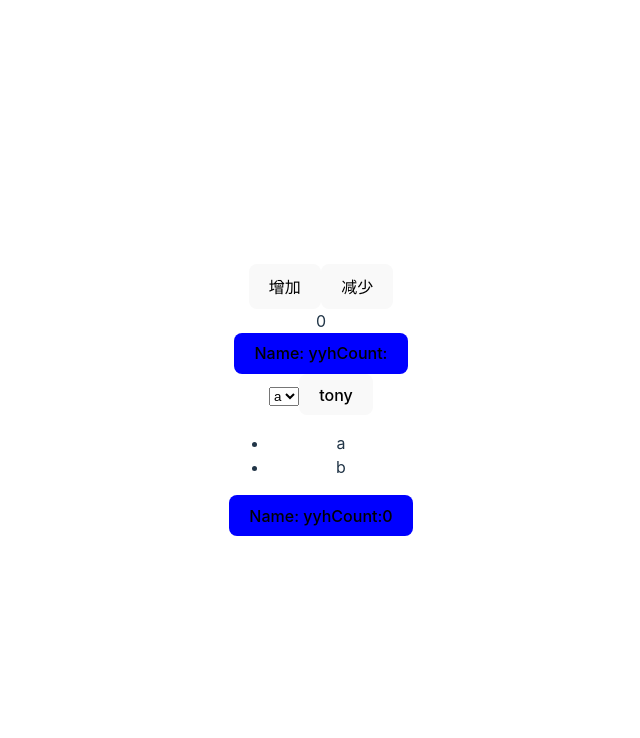
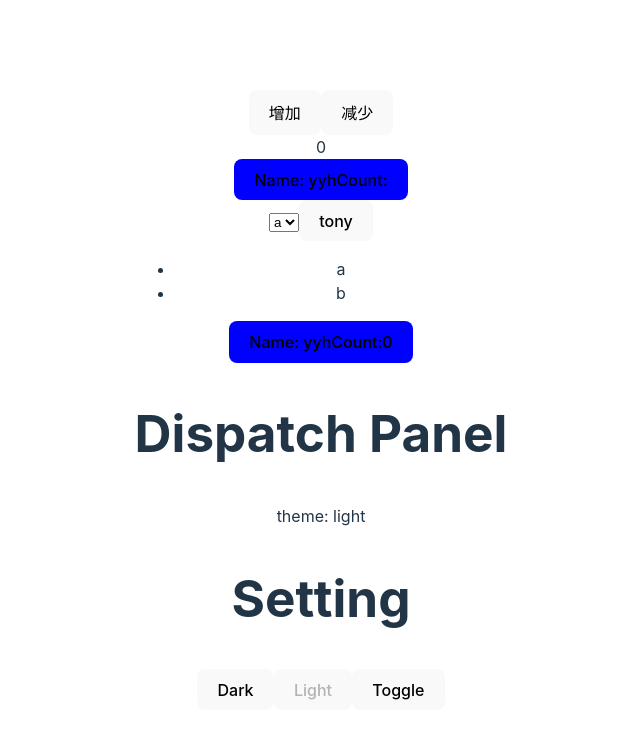
Before and after one commit to EthanShen10086/react-learning, a React (Vite) app: page / in a window 1280 px wide. Shown: the top 738 px of the page, without its empty margins (319-959 px from the left). Built offline with nearby package versions, Linux system fonts and the light colour scheme.

Commit message:
feat: add context usage

```diff
--- a/src/App.jsx
+++ b/src/App.jsx
@@ -4,6 +4,9 @@ import "./App.css";
 import { MyButton } from "./components/my-button";
 import { MyButton2 } from "./components/my-button2";
 import { ReduceCounter } from "./components/reduce-counter";
+import { DispatchPanel } from "./components/dispatch-panel";
+import { Setting } from "./components/setting";
+import { ThemeProvider } from "./components/theme-provider";
 
 const userList = [
   {
@@ -68,16 +71,21 @@ function App() {
         {isButton2 ? <MyButton2 /> : <MyButton />}
       </div>
       <select placeholder="select选择框">
-        {userList.map((item, index) =>
-        // 这里直接return了
+        {userList.map((item, index) => (
+          // 这里直接return了
           <option value={item.value} key={index}>
             {item.name}
           </option>
-        )}
+        ))}
       </select>
       <button onClick={handleFormateUserName}>{userName}</button>
       <ul> {userDOMList} </ul>
       <MyButton count={count} handleChangeCount={handleChangeCount} />
+      {/* 必须被ThemeProvider包裹不然的话disptach不会被获取到 */}
+      <ThemeProvider>
+        <DispatchPanel></DispatchPanel>
+        <Setting />
+      </ThemeProvider>
     </>
   );
 }
--- /dev/null
+++ b/src/components/dispatch-panel.jsx
@@ -0,0 +1,11 @@
+import { useTheme } from "./useTheme";
+
+export function DispatchPanel() {
+  const theme = useTheme();
+  return (
+    <section>
+      <h1>Dispatch Panel</h1>
+      <p>theme: {theme}</p>
+    </section>
+  );
+}
--- /dev/null
+++ b/src/components/setting.jsx
@@ -0,0 +1,34 @@
+import { useTheme, useThemeDispatch } from "./useTheme";
+
+export function Setting() {
+  const theme = useTheme();
+  const dispatch = useThemeDispatch();
+  return (
+    <section>
+      <h1>Setting</h1>
+      <>
+        <button
+          disabled={theme === "dark"}
+          onClick={() => dispatch({ type: "dark" })}
+        >
+          Dark
+        </button>
+        <button
+          disabled={theme === "light"}
+          onClick={() => dispatch({ type: "light" })}
+        >
+          Light
+        </button>
+        <button
+          onClick={() =>
+            dispatch({
+              type: "toggle",
+            })
+          }
+        >
+          Toggle
+        </button>
+      </>
+    </section>
+  );
+}
--- /dev/null
+++ b/src/components/theme-provider.jsx
@@ -0,0 +1,32 @@
+import { useReducer } from "react";
+import { createContext } from "react";
+
+export const ThemeContext = createContext(null);
+export const ThemeDispatchContext = createContext(null);
+
+export function ThemeProvider({ children }) {
+  const [theme, dispatch] = useReducer(themeReducer, "light");
+  return (
+    <ThemeContext.Provider value={theme}>
+      <ThemeDispatchContext.Provider value={dispatch}>
+        {children}
+      </ThemeDispatchContext.Provider>
+    </ThemeContext.Provider>
+  );
+}
+
+function themeReducer(state, action) {
+  switch (action.type) {
+    case "dark": {
+      return "dark";
+    }
+    case "light": {
+      return "light";
+    }
+    case "toggle": {
+      return state === "dark" ? "light" : "dark";
+    }
+    default:
+      throw new Error("unknown action type: ", action.type);
+  }
+}
--- /dev/null
+++ b/src/components/useTheme.js
@@ -0,0 +1,10 @@
+import { useContext } from "react";
+import { ThemeContext, ThemeDispatchContext } from "./theme-provider";
+
+export function useTheme() {
+  return useContext(ThemeContext);
+}
+
+export function useThemeDispatch() {
+  return useContext(ThemeDispatchContext);
+}
```
